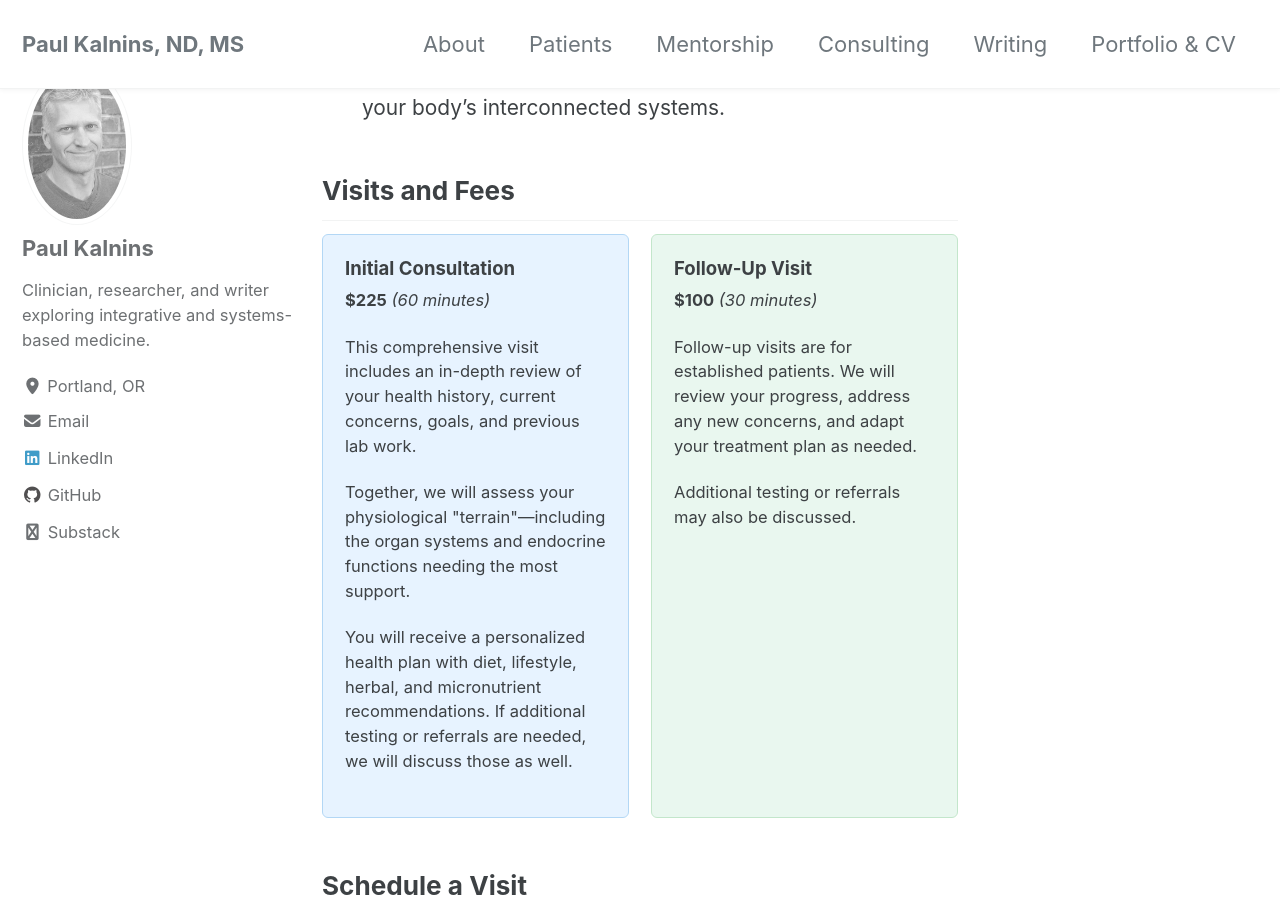
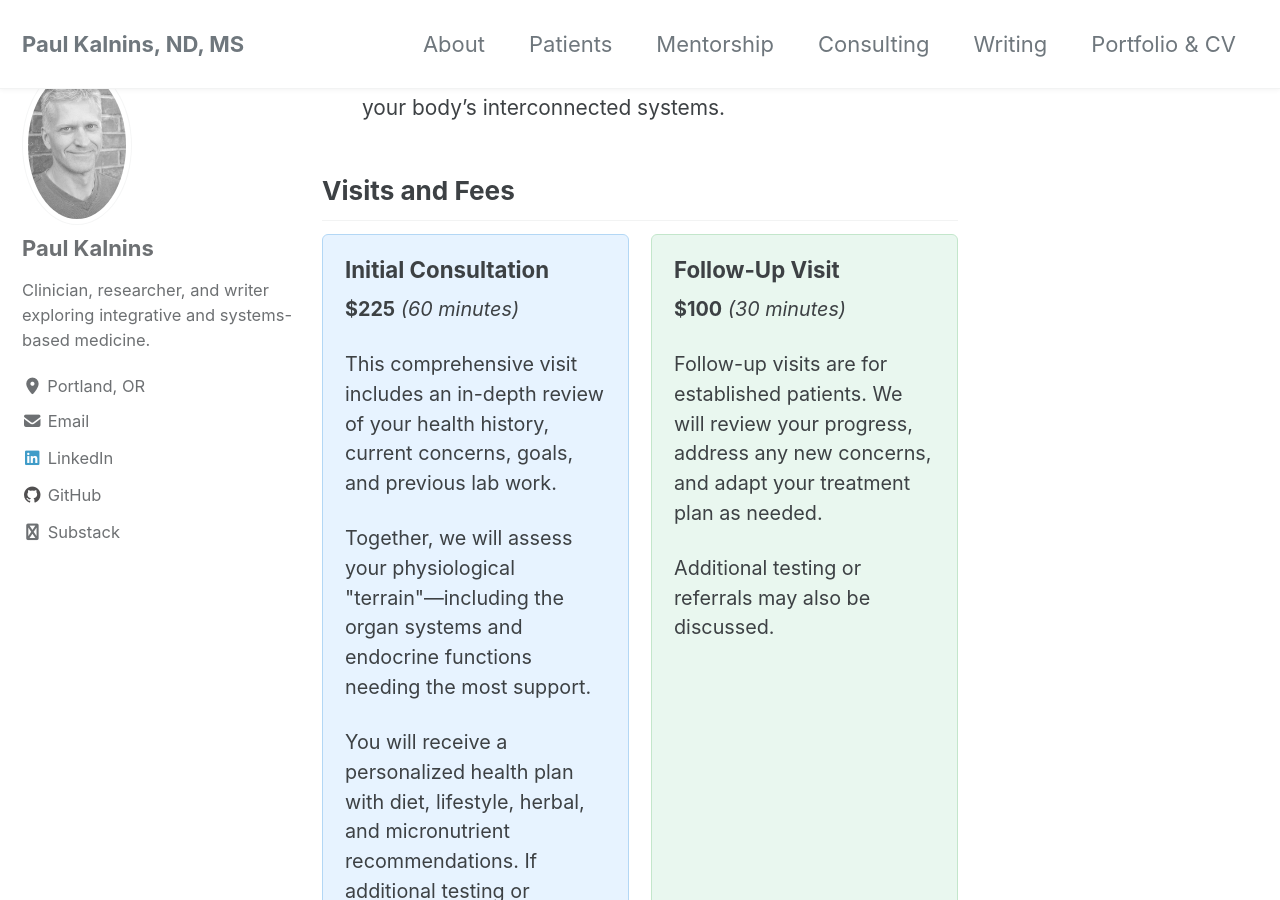
Before and after one commit to pkalnins/main-website, a Jekyll site: the page built from _pages/patients.md, in a window 1280 px wide and 900 px high, scrolled down 819 px. Built offline with Jekyll 4.4.1, drawn with Linux system fonts in a browser that asks for light colours; cached includes are drawn as plain includes.

Commit message:
Changed font size on patient page

```diff
--- a/_pages/patients.md
+++ b/_pages/patients.md
@@ -22,7 +22,7 @@ I offer telemedicine (video or phone) consultations for individuals seeking **na
 
 <div style="display: flex; flex-wrap: wrap; gap: 1rem;">
 
-  <div style="flex: 1 1 300px; background-color: #e7f3ff; border: 1px solid #b3d7f5; border-radius: 6px; padding: 1rem; font-size: 0.75rem;">
+  <div style="flex: 1 1 300px; background-color: #e7f3ff; border: 1px solid #b3d7f5; border-radius: 6px; padding: 1rem; font-size: 0.90rem;">
     <h3 style="margin-top: 0;">Initial Consultation</h3>
     <p><strong>$225</strong> <em>(60 minutes)</em></p>
 
@@ -31,7 +31,7 @@ I offer telemedicine (video or phone) consultations for individuals seeking **na
     <p>You will receive a personalized health plan with diet, lifestyle, herbal, and micronutrient recommendations. If additional testing or referrals are needed, we will discuss those as well.</p>
   </div>
 
-  <div style="flex: 1 1 300px; background-color: #e9f7ef; border: 1px solid #c3e6cb; border-radius: 6px; padding: 1rem; font-size: 0.75rem;">
+  <div style="flex: 1 1 300px; background-color: #e9f7ef; border: 1px solid #c3e6cb; border-radius: 6px; padding: 1rem; font-size: 0.90rem;">
     <h3 style="margin-top: 0;">Follow-Up Visit</h3>
     <p><strong>$100</strong> <em>(30 minutes)</em></p>
     <p>Follow-up visits are for established patients. We will review your progress, address any new concerns, and adapt your treatment plan as needed.</p>
```
